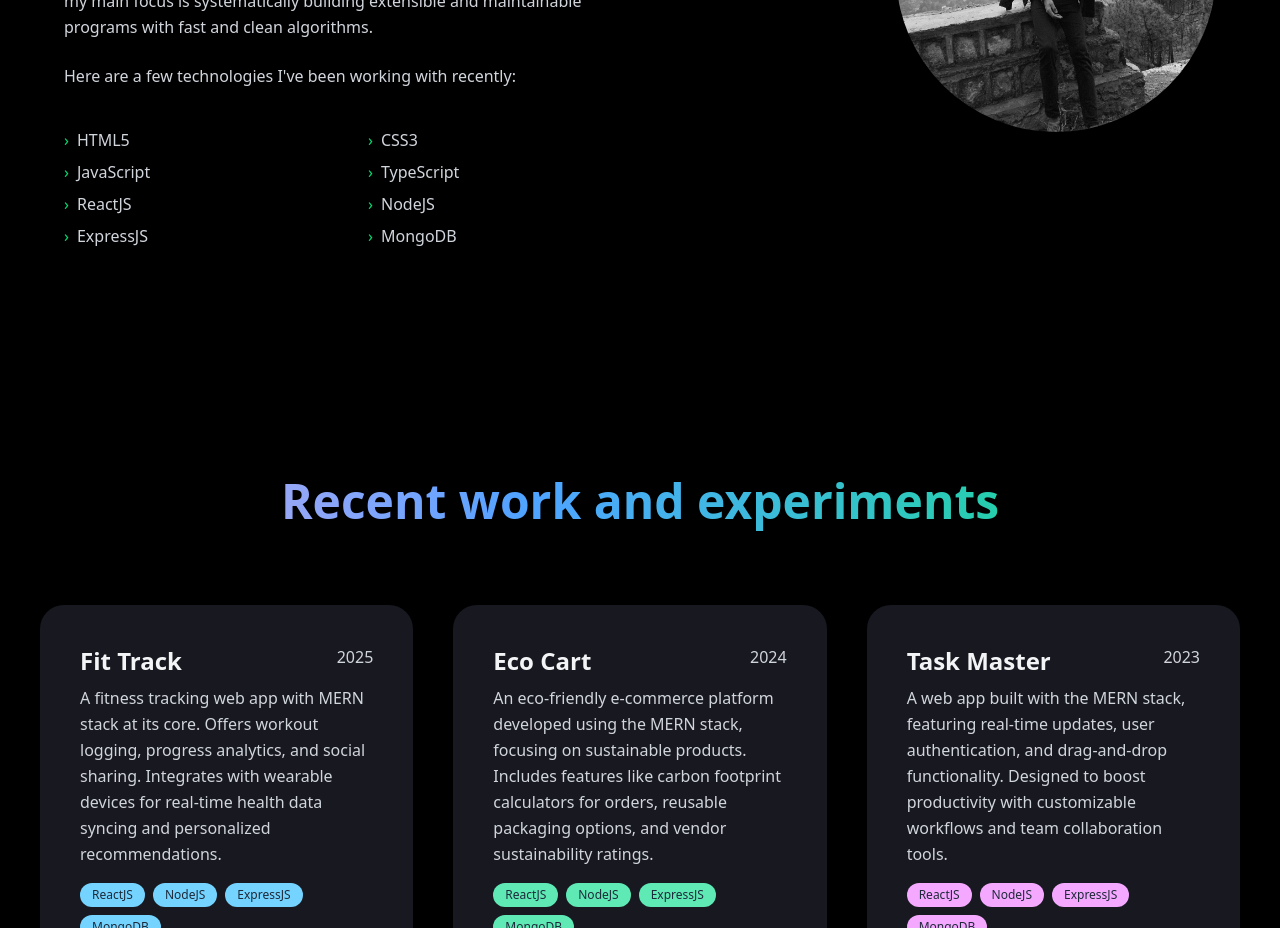
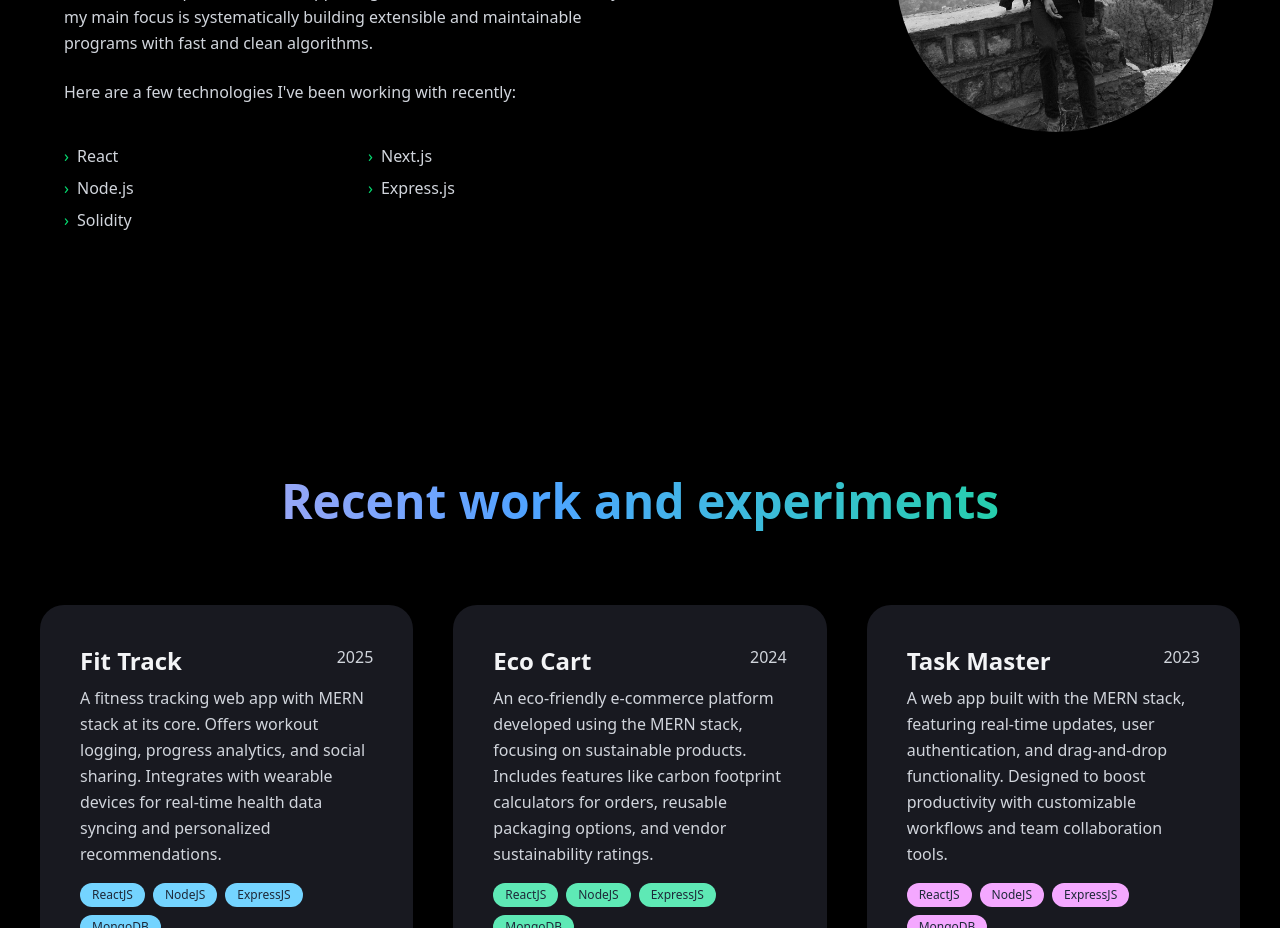
Before and after one commit to guesswhozayn/portfolio, a React (Vite) app: page / in a window 1280 px wide. Shown: the part 1260-2188 px from the top of the page. Built offline with nearby package versions, Linux system fonts and the light colour scheme.

Commit message:
added a skill in about me

```diff
--- a/src/components/About.jsx
+++ b/src/components/About.jsx
@@ -92,16 +92,8 @@ const About = ({ id }) => {
             className="grid grid-cols-1 sm:grid-cols-2 mt-10 gap-x-8 gap-y-2 text-gray-300"
             variants={containerVariants}
           >
-            {[
-              "HTML5",
-              "CSS3",
-              "JavaScript",
-              "TypeScript",
-              "ReactJS",
-              "NodeJS",
-              "ExpressJS",
-              "MongoDB",
-            ].map((tag) => (
+            {["React", "Next.js", "Node.js", "Express.js", "Solidity"].map(
+              (tag) => (
                 <motion.p
                   key={tag}
                   className="flex items-center"
@@ -110,7 +102,8 @@ const About = ({ id }) => {
                   <span className="text-green-400 mr-2">&rsaquo;</span>
                   {tag}
                 </motion.p>
-            ))}
+              ),
+            )}
           </motion.div>
         </motion.div>
 
```
Lines whose indentation alone changed are shown as unchanged.
